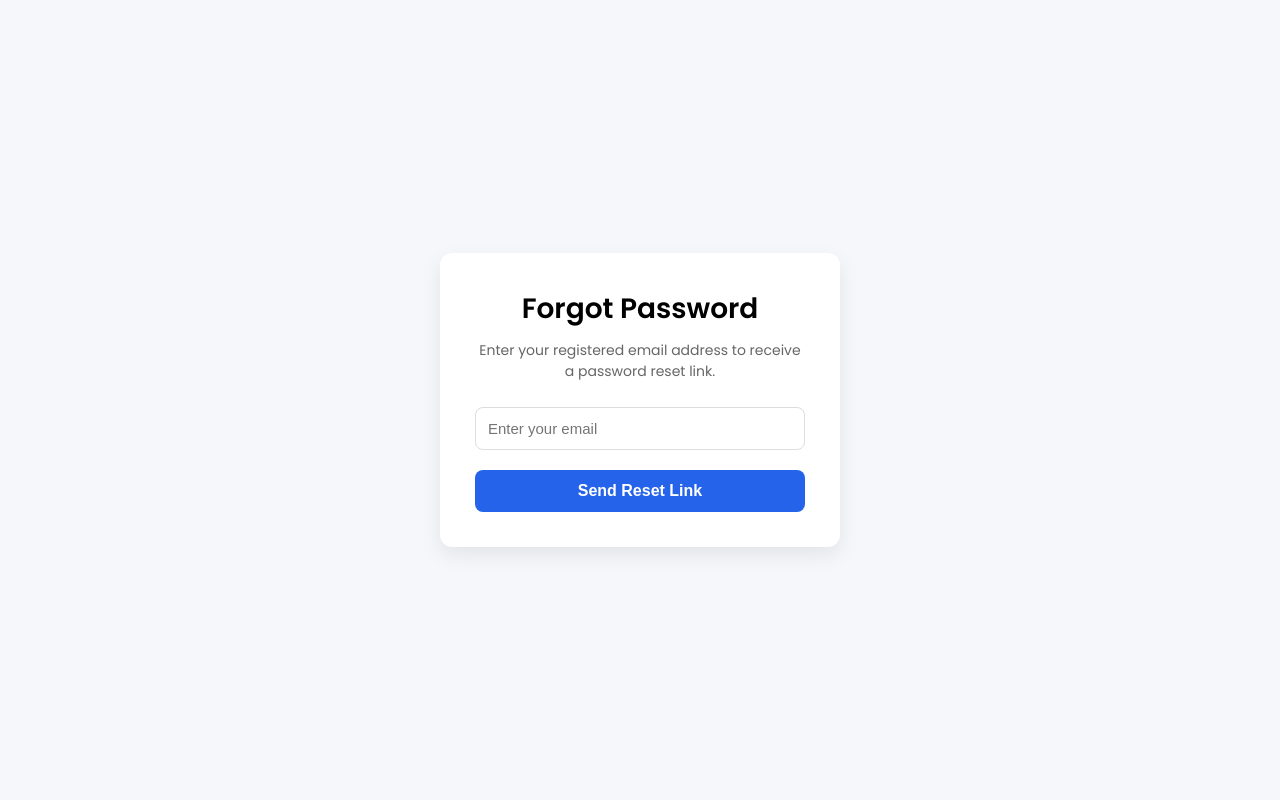
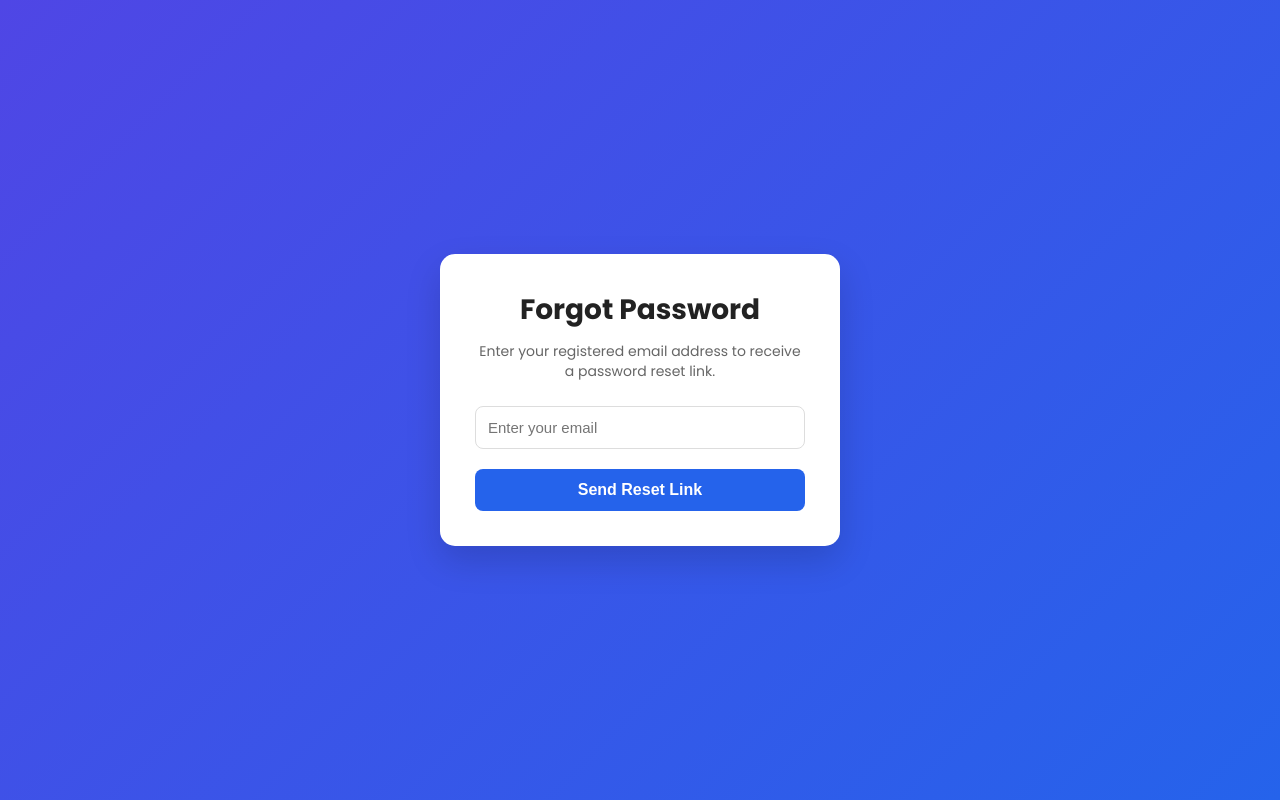
Before and after one commit to seema-1802/Linkendls, a Next.js app in the folder frontend/: page /forgot-password in a window 1280 px wide. Built offline with nearby package versions, Linux system fonts and the light colour scheme.

Commit message:
update   initial commit

```diff
--- a/frontend/src/pages/forgot-password/index.jsx
+++ b/frontend/src/pages/forgot-password/index.jsx
@@ -9,7 +9,6 @@ export default function ForgotPassword() {
   const [loading, setLoading] = useState(false);
 
   const dispatch = useDispatch();
-
   const router = useRouter();
 
   const handleSubmit = async () => {
@@ -32,9 +31,12 @@ const handleSubmit = async () => {
       setTimeout(() => {
         router.push(`/reset-password/${res.token}`);
       }, 1500);
-
     } catch (err) {
-    Swal.fire("Error", err, "error");
+      Swal.fire(
+        "Error",
+        err?.message || "Something went wrong",
+        "error"
+      );
     } finally {
       setLoading(false);
     }
@@ -75,22 +77,24 @@ const styles = {
     display: "flex",
     justifyContent: "center",
     alignItems: "center",
-    background: "#f5f7fb",
+    background: "linear-gradient(135deg, #4f46e5, #2563eb)",
+    padding: "20px",
   },
 
   card: {
     width: "400px",
+    background: "#fff",
     padding: "35px",
-    background: "#fff",
-    borderRadius: "12px",
-    boxShadow: "0 8px 20px rgba(0,0,0,0.08)",
+    borderRadius: "15px",
+    boxShadow: "0 15px 35px rgba(0,0,0,0.15)",
   },
 
   title: {
     textAlign: "center",
     marginBottom: "10px",
     fontSize: "28px",
-    fontWeight: "600",
+    fontWeight: "700",
+    color: "#222",
   },
 
   subtitle: {
@@ -98,6 +102,7 @@ const styles = {
     color: "#666",
     fontSize: "14px",
     marginBottom: "25px",
+    lineHeight: "20px",
   },
 
   input: {
```
Lines whose indentation alone changed are shown as unchanged.
